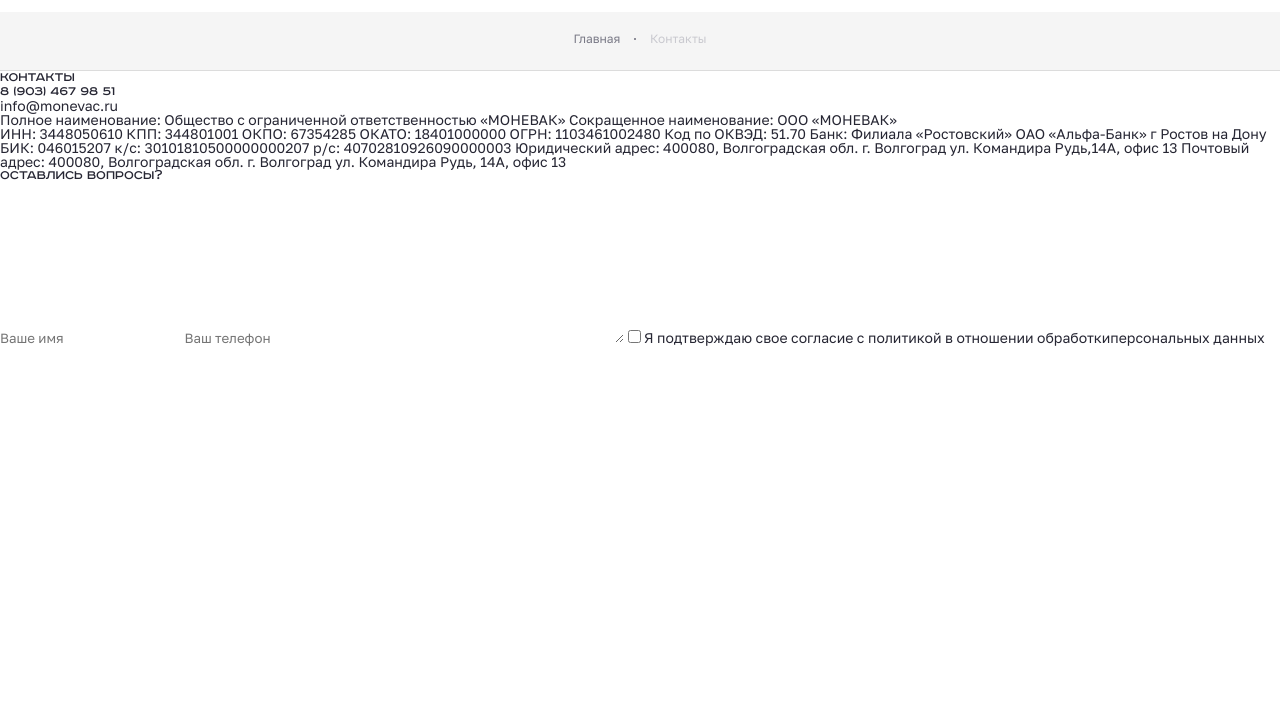
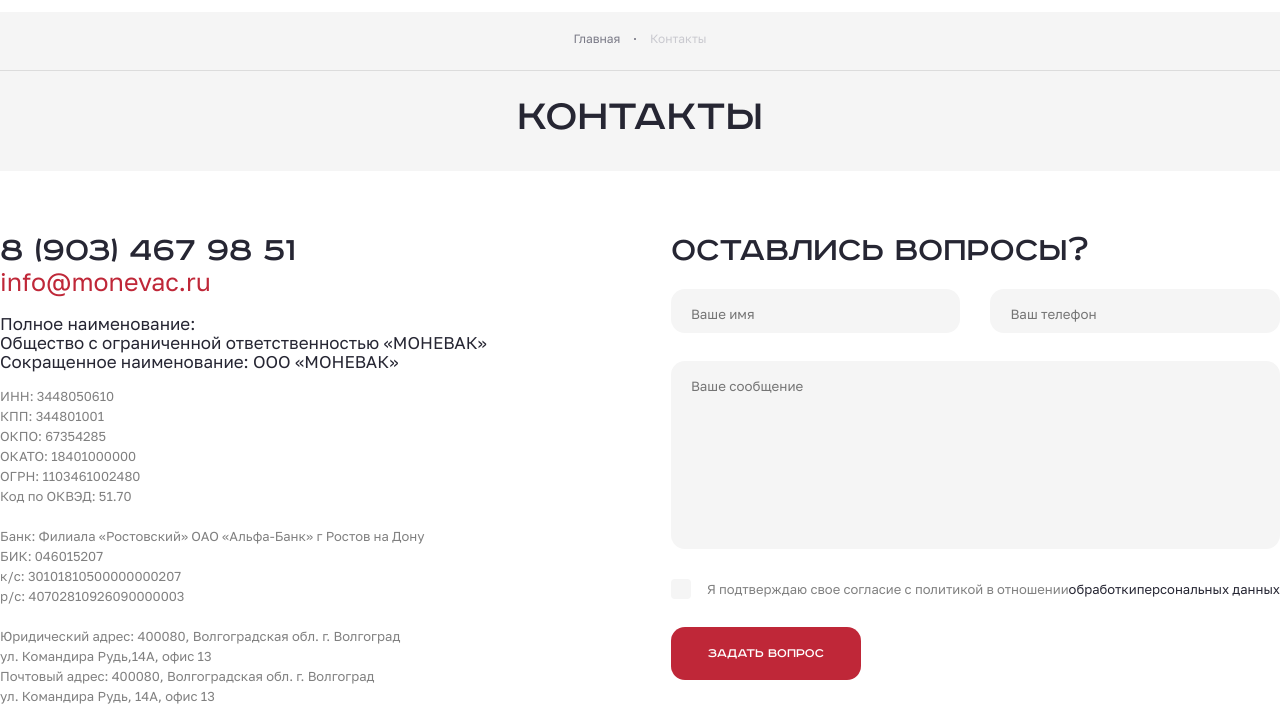
Before and after one commit to kirillsankov/Monevac, a website built with webpack: page src/index.html in a window 1280 px wide. Shown: the part 80-806 px from the top of the page. Built offline with nearby package versions, Linux system fonts and the light colour scheme; files whose address does not match are found by name; a web font is replaced by a local one.

Commit message:
[develop] Добавил секцию контактов

```diff
--- a/src/index.html
+++ b/src/index.html
@@ -53,45 +53,53 @@
     </div>
     <main class="main">
         <section class="contacts">
+            <h1 class="contacts__title title">Контакты</h1>
             <div class="container">
-                <h1 class="contacts__title title">Контакты</h1>
+                <div class="contacts__wrapper">
                     <div class="contacts__info">
-                    <div class="contacts__number title">8 (903) 467 98 51</div>
+                        <div class="contacts__subtitle title">8 (903) 467 98 51</div>
                         <div class="contacts__email">info@monevac.ru</div>
                         <div class="contacts__description">
-                        Полное наименование:
-                        Общество с ограниченной ответственностью «МОНЕВАК»
-                        Сокращенное наименование: ООО «МОНЕВАК»
+                            Полное наименование: <br>
+                            Общество с ограниченной ответственностью «МОНЕВАК»<br>
+                            Сокращенное наименование: ООО «МОНЕВАК»<br>
                         </div>
-                    <div class="contacts__all-information">
-                        ИНН: 3448050610
-                        КПП: 344801001
-                        ОКПО: 67354285
-                        ОКАТО: 18401000000
-                        ОГРН: 1103461002480
-                        Код по ОКВЭД: 51.70
-
-                        Банк: Филиала «Ростовский» ОАО «Альфа-Банк» г Ростов на Дону
-                        БИК: 046015207
-                        к/с: 30101810500000000207
-                        р/с: 40702810926090000003
-
-                        Юридический адрес: 400080, Волгоградская обл. г. Волгоград
-                        ул. Командира Рудь,14А, офис 13
-                        Почтовый адрес: 400080, Волгоградская обл. г. Волгоград
-                        ул. Командира Рудь, 14А, офис 13
+                        <div class="contacts__details">
+                            ИНН: 3448050610<br>
+                            КПП: 344801001<br>
+                            ОКПО: 67354285<br>
+                            ОКАТО: 18401000000<br>
+                            ОГРН: 1103461002480<br>
+                            Код по ОКВЭД: 51.70<br>
+                        </div>
+                        <div class="contacts__details">
+                            Банк: Филиала «Ростовский» ОАО «Альфа-Банк» г Ростов на Дону<br>
+                            БИК: 046015207<br>
+                            к/с: 30101810500000000207<br>
+                            р/с: 40702810926090000003<br>
+                        </div>
+                        <div class="contacts__details">
+                            Юридический адрес: 400080, Волгоградская обл. г. Волгоград<br>
+                            ул. Командира Рудь,14А, офис 13<br>
+                            Почтовый адрес: 400080, Волгоградская обл. г. Волгоград<br>
+                            ул. Командира Рудь, 14А, офис 13<br>
                         </div>
                 </div>
                     <div class="contacts__form">
-                    <div class="contacts__form-title title">Оставлись вопросы?</div>
-                    <form action="/" method="get">
-                        <input type="text" name="name" id="name" placeholder="Ваше имя">
-                        <input type="tel" name="phone" id="phone" placeholder="Ваш телефон">
-                        <textarea name="message" id="message" cols="30" rows="10" placeholder="Ваше сообщение">
-                        </textarea>
-                        <input type="checkbox" name="" id="">
-                        <label for="">Я подтверждаю свое согласие с политикой в отношении <span>обработкиперсональных данных</span></label>
+                        <div class="contacts__subtitle title">Оставлись вопросы?</div>
+                        <form class="form" action="/" method="get">
+                            <label class="form__name"><input class="form__input " type="text" name="name" id="name" placeholder="Ваше имя"></label>
+                            <label class="form__phone"><input class="form__input " type="tel" name="phone" id="phone" placeholder="Ваш телефон"></label>
+                            <label class="form__message">
+                                <textarea class="form__input form__input_none-resize" name="message" id="message" cols="30" rows="10" placeholder="Ваше сообщение"></textarea>
+                            </label>
+                            <input class="form__checkbox form__input_hidden" type="checkbox" name="checkbox" id="checkbox">
+                            <label for="checkbox" class="form__label-checkbox">
+                                Я подтверждаю свое согласие с политикой в отношении <a href="#" class="form__personal-data">обработкиперсональных данных</a>
+                            </label>
+                            <button class="form__button btn" type="submit">Задать вопрос</button>
                         </form>
+                    </div>
                 </div>
             </div>
         </section>
--- a/src/styles/_global.scss
+++ b/src/styles/_global.scss
@@ -74,7 +74,7 @@
 
   &__email {
     font-family: "Graphik LC", sans-serif;
-    color: $regularTextColor;
+    color: $regularMainTextColor;
     font-size: 13px;
   }
 }
@@ -168,3 +168,133 @@
     }
   }
 }
+
+.contacts {
+  &__title {
+    background-color: $contactsBackgroundColor;
+    text-align: center;
+    padding: 24px 0 30px 0;
+    margin-bottom: 62px;
+    font-size: 46px;
+  }
+
+  &__wrapper {
+    display: flex;
+    justify-content: space-between;
+  }
+
+  &__info {
+    width: max-content;
+  }
+
+  &__subtitle {
+    font-size: 36px;
+  }
+
+  &__email {
+    color: $mainPageColor;
+    font-size: 25px;
+    margin-bottom: 20px;
+  }
+
+  &__description {
+    font-size: 17px;
+    margin-bottom: 15px;
+    line-height: 19px;
+  }
+
+  &__details {
+    font-size: 13px;
+    margin-bottom: 20px;
+    color: $regularSecondTextColor;
+    line-height: 20px;
+  }
+
+  &__form {
+    max-width: 630px;
+  }
+}
+
+.form {
+  display: grid;
+  grid-template-rows: repeat(4, auto);
+  grid-template-columns: repeat(2, 1fr);
+  margin-top: 20px;
+  row-gap: 28px;
+  column-gap: 30px;
+
+  &__name {
+    grid-row: 1;
+    grid-column: 1;
+  }
+
+  &__phone {
+    grid-row: 1;
+    grid-column: 2;
+  }
+
+  &__message {
+    grid-row: 2;
+    grid-column: 1 / 3;
+  }
+
+  &__checkbox:checked + &__label-checkbox::after{
+    content: "";
+    display: block;
+    position: absolute;
+    left: 8px;
+    top: 3px;
+    width: 5px;
+    height: 10px;
+    transform: rotate(-315deg);
+    border: 2px solid #262633;
+    border-top-color: transparent;
+    border-left-color: transparent;
+    background-color: transparent;
+  }
+
+  &__label-checkbox {
+    position: relative;
+    color: $regularSecondTextColor;
+    font-size: 13px;
+    grid-row: 3;
+    grid-column: 1 / 3;
+    display: flex;
+    align-items: center;
+
+    &::before {
+      content: "";
+      display: block;
+      width: 20px;
+      height: 20px;
+      background-color: $contactsBackgroundColor;
+      border-radius: 4px;
+      margin-right: 16px;
+    }
+  }
+
+  &__button {
+    grid-row: 4;
+    grid-column: 1 / 3;
+  }
+
+  &__personal-data {
+    color: $secondPageColor;
+  }
+
+  &__input {
+    background: $contactsBackgroundColor;
+    width: 100%;
+    border-radius: 14px;
+    padding: 17px 20px 11px 20px;
+
+    &_hidden {
+      position: absolute;
+      opacity: 0;
+    }
+
+    &_none-resize {
+      resize: none;
+    }
+  }
+}
--- a/src/styles/_value.scss
+++ b/src/styles/_value.scss
@@ -5,7 +5,8 @@
 $h3FontSize: 26px;
 $mainPageColor: #BF2738;
 $secondPageColor: #262633;
-$regularTextColor: #797986;
+$regularMainTextColor: #797986;
+$regularSecondTextColor: #808080;
 
 $contactsBackgroundColor: #F5F5F5;
 
```
Lines whose indentation alone changed are shown as unchanged.
